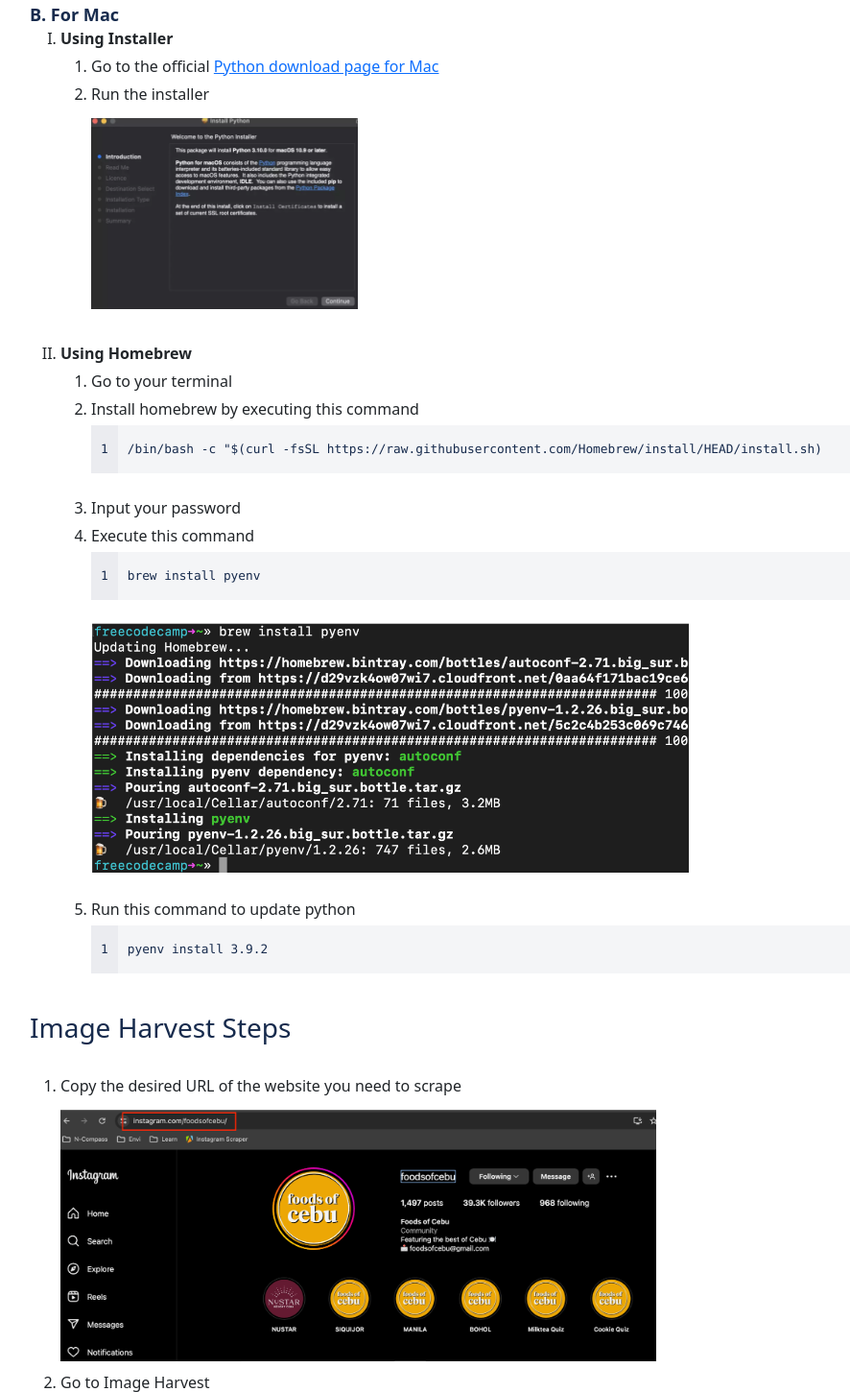
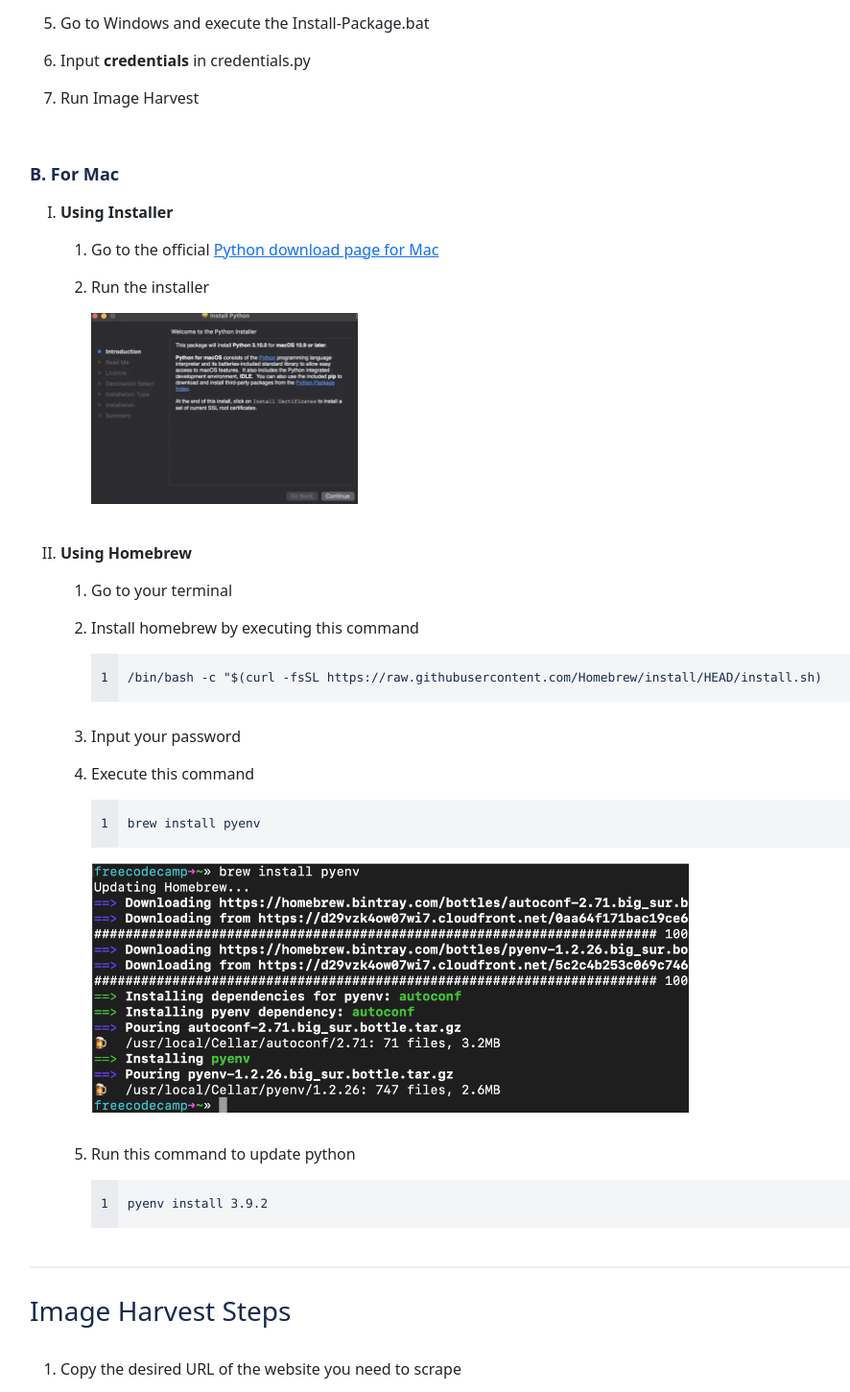
Before and after one commit to N-Compass-TV/image-harvest, a plain HTML site: page index.html in a window 1280 px wide. Shown: the part 692-2142 px from the top of the page at 96% size, without its empty margins (51-937 px from the left). Drawn offline with nearby package versions, Linux system fonts and the light colour scheme.

Commit message:
change margin pixels and fix code indentation

```diff
--- a/index.css
+++ b/index.css
@@ -38,6 +38,7 @@
   font-weight: 400;
 }
 
+
 .createdBy-img {
   padding-block: 15px;
   padding-right: 10px;
@@ -61,12 +62,18 @@
 .step--number-all {
   font-size: 1.13rem;
   color: var(--darkblue);
-    line-height: 22px;
+  line-height: 55px;
   font-weight: 600;
 }
 
 li {
-    margin-bottom: 5px;
+    margin-bottom: 15px;
+}
+
+.line {
+  border-top: 2px solid var(--gray);
+  height: 10px;
+  margin-block: 20px;
 }
 
   /* Code Design */
@@ -126,8 +133,7 @@ li {
 
   /* Images */
   .img-all {
-    margin-top: 8px;
-    margin-bottom: 10px;
+    margin-bottom: 15px;
   }
 
   code {
```
Lines whose indentation alone changed are shown as unchanged.
